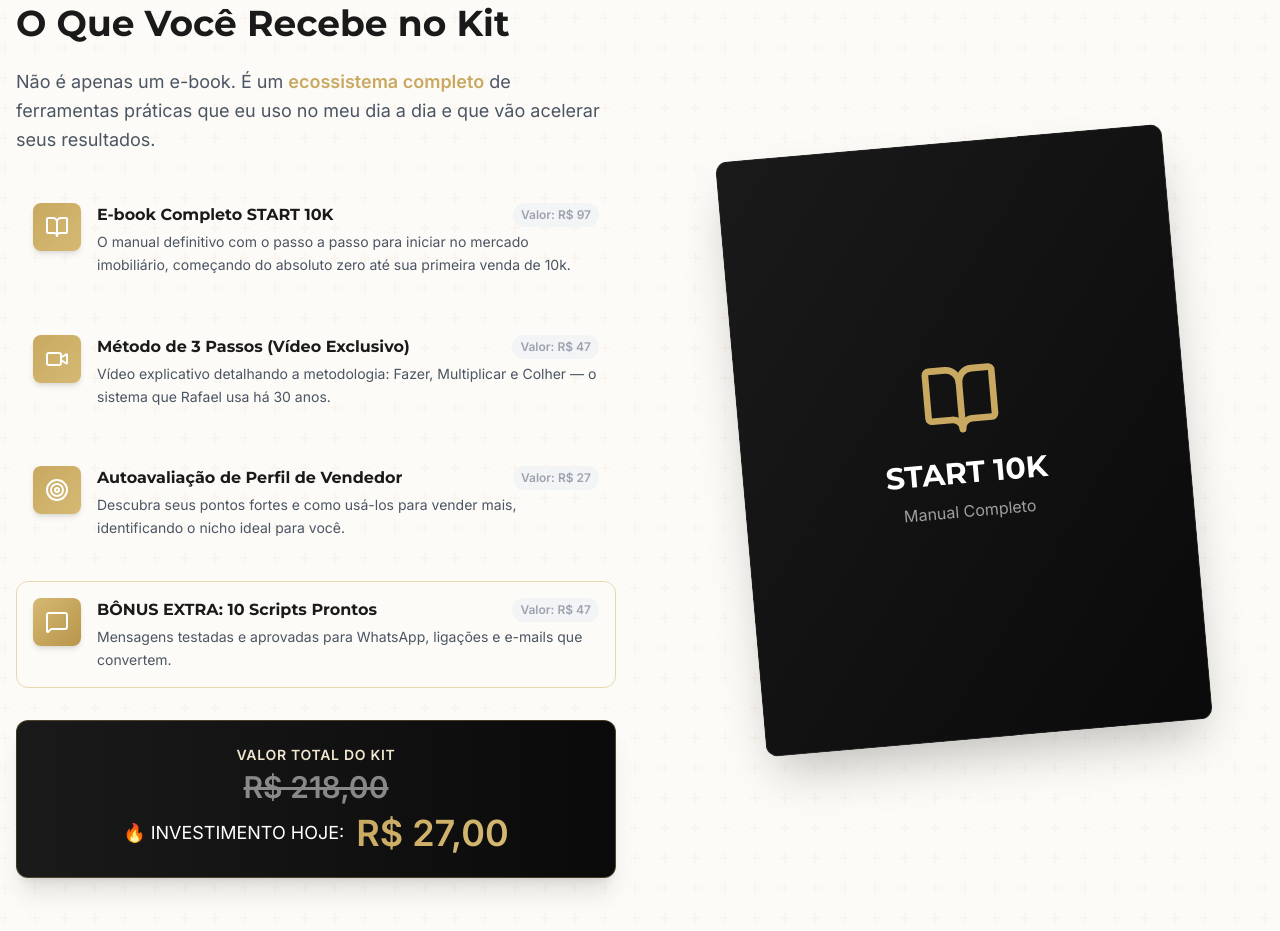
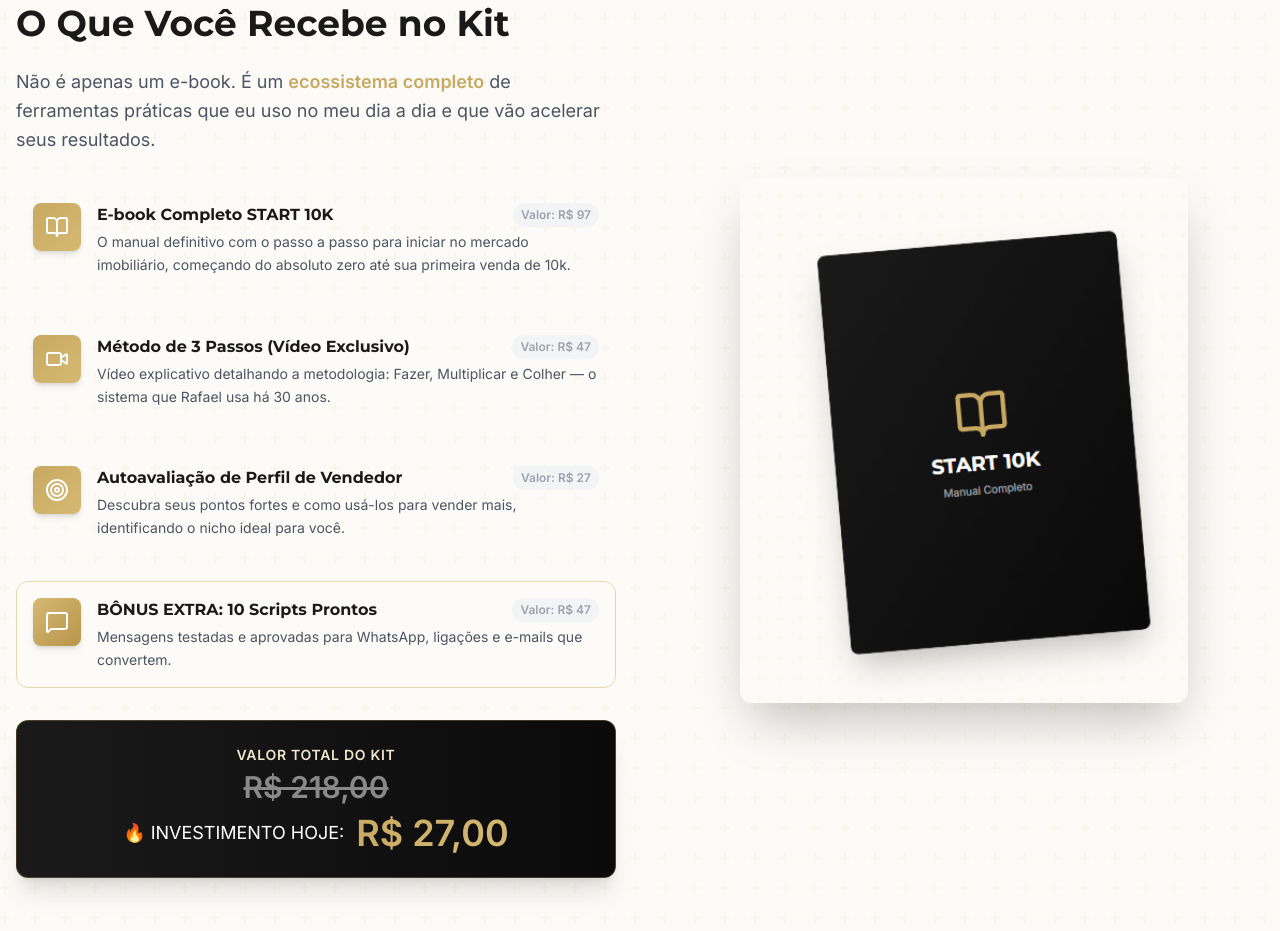
Before and after one commit to econnectmarketingdigital-cloud/isca-rafael, a React (Vite) app: page / in a window 1280 px wide. Shown: the part 4640-5571 px from the top of the page. Built offline with nearby package versions, Linux system fonts and the light colour scheme.

Commit message:
Add ebook cover image to WhatYouGet section

```diff
--- a/src/components/WhatYouGet.tsx
+++ b/src/components/WhatYouGet.tsx
@@ -1,5 +1,5 @@
 import { motion } from 'framer-motion';
-import { BookOpen, Video, Target, MessageSquare } from 'lucide-react';
+import { Video, Target, MessageSquare, BookOpen } from 'lucide-react';
 
 const items = [
     {
@@ -112,13 +112,14 @@ export default function WhatYouGet() {
 
                         {/* Mockup Image Placeholder */}
                         <div className="relative w-full max-w-md">
-                            <div className="aspect-[3/4] bg-gradient-to-br from-primary to-dark rounded-xl shadow-2xl flex items-center justify-center border border-white/10 transform rotate-[-5deg] hover:rotate-0 transition-transform duration-500">
-                                <div className="text-center p-8 text-white">
-                                    <BookOpen className="w-20 h-20 mx-auto mb-4 text-secondary" />
-                                    <h3 className="text-3xl font-heading font-bold mb-2">START 10K</h3>
-                                    <p className="text-white/60">Manual Completo</p>
-                                </div>
-                            </div>
+                            <motion.img
+                                src="/ebook-cover.png"
+                                alt="Capa do E-book START 10K"
+                                className="w-full h-auto rounded-xl shadow-2xl transform rotate-[-5deg] hover:rotate-0 transition-transform duration-500"
+                                initial={{ opacity: 0, scale: 0.8 }}
+                                whileInView={{ opacity: 1, scale: 1 }}
+                                viewport={{ once: true }}
+                            />
                         </div>
                     </motion.div>
                 </div>
```
Also changed, not shown: public/ebook-cover.png (added).
